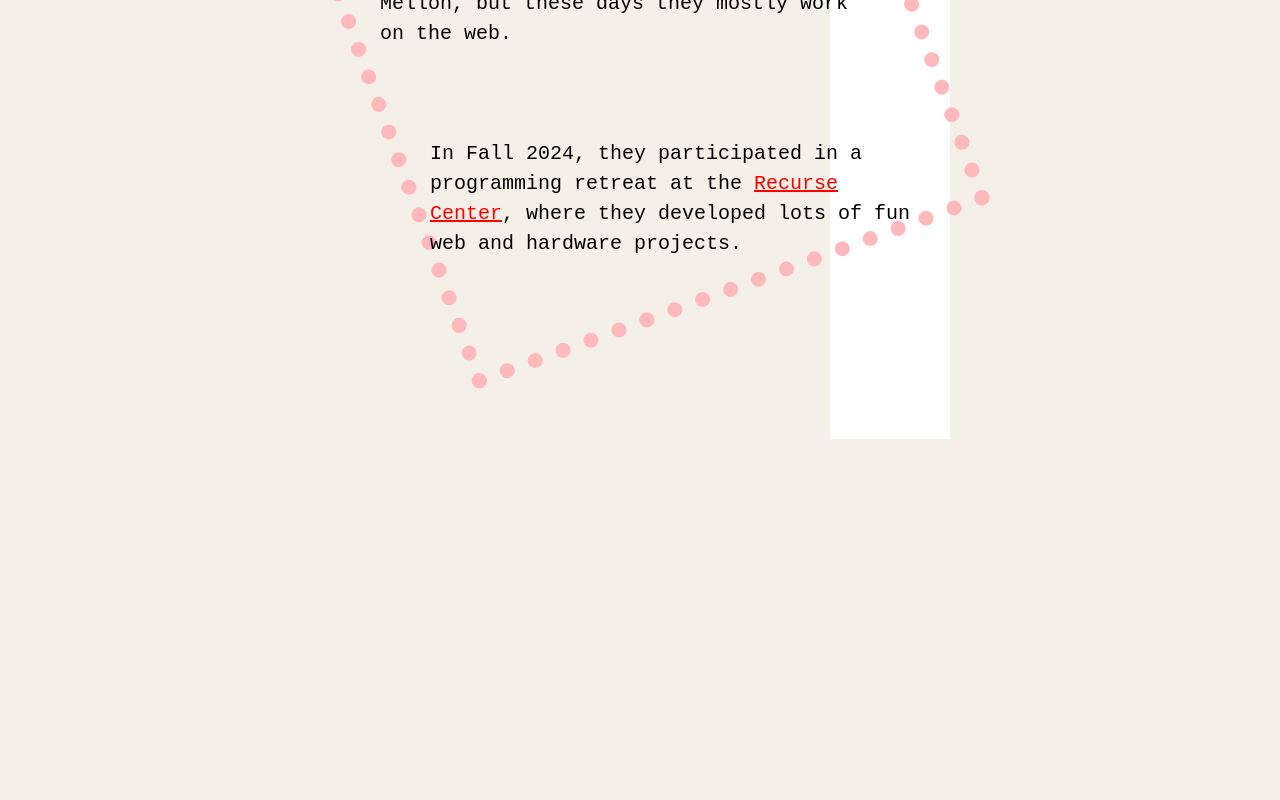
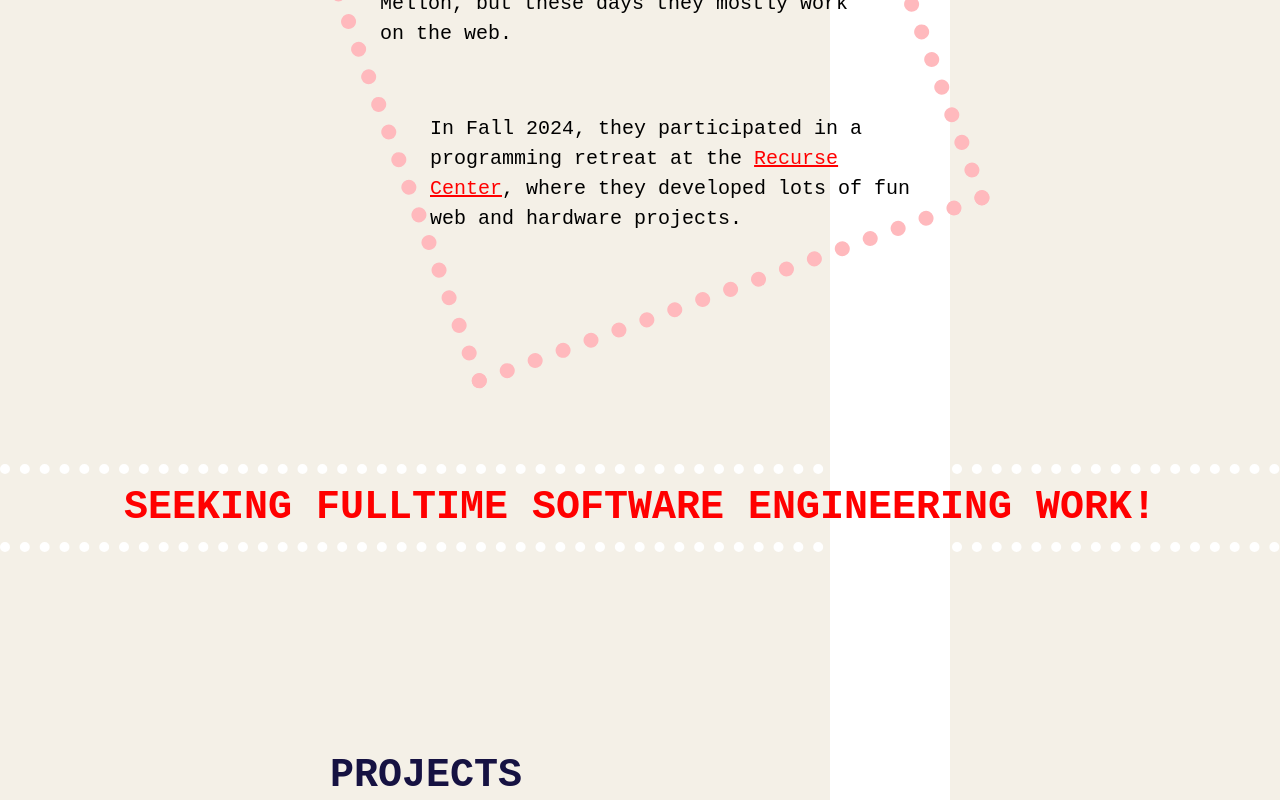
Before and after one commit to shenaichan/gridsite, a Next.js app: page / in a window 1280 px wide. Shown: the part 961-1761 px from the top of the page. Before the commit the page ends 1400 px from the top, so only its background shows below. Built offline with nearby package versions, Linux system fonts and the light colour scheme; a web font is replaced by a local one.

Commit message:
added a dash of desperation

```diff
--- /dev/null
+++ b/app/_project.tsx
@@ -0,0 +1,5 @@
+function Project() {
+  return <div>hello world!</div>;
+}
+
+export default Project;
--- a/app/base.module.css
+++ b/app/base.module.css
@@ -3,7 +3,7 @@
   grid-template-columns: 1fr 60px 440px repeat(2, 60px) 1fr;
   grid-template-rows:
     minmax(800px, auto)
-    repeat(2, 300px) 1fr;
+    275px 350px auto 200px 1fr;
 }
 
 #littleInfra {
@@ -14,6 +14,43 @@
   grid-template-rows: 100px repeat(8, 60px) 1fr 220px;
   grid-area: 1 / 1 / 2 / -1;
 }
+
+.projects {
+  font-size: 40px;
+  font-family: var(--font-martian);
+  font-weight: 600;
+  color: var(--main-text-color);
+  grid-area: 6 / 2 / 7 / -2;
+  line-height: 1.2;
+}
+
+.desperation {
+  font-size: 40px;
+  font-family: var(--font-martian);
+  font-weight: 600;
+  color: var(--emph-text-color);
+  grid-area: 4 / 1 / 5 / -1;
+  text-align: center;
+  line-height: 1.2;
+  border-top: 10px dotted white;
+  border-bottom: 10px dotted white;
+  /* background-color: white; */
+  padding: 10px;
+  /* white-space: nowrap; */
+  /* animation: marquee 12s linear infinite; */
+}
+
+/* @keyframes marquee {
+  0% {
+    transform: translateX(10px);
+  }
+  50% {
+    transform: translateX(calc(-1500px + 100%));
+  }
+  100% {
+    transform: translateX(10px);
+  }
+} */
 
 .myName {
   font-size: 60px;
--- a/app/page.tsx
+++ b/app/page.tsx
@@ -1,4 +1,5 @@
 import css from "./base.module.css";
+// import Project from "./_project";
 
 const first = "✸SHENAI".split("");
 const last = "CHAN".split("");
@@ -96,6 +97,13 @@ export default function Home() {
           and hardware projects.
         </p>
       </div>
+      <div className={css.desperation}>
+        SEEKING FULLTIME SOFTWARE ENGINEERING WORK!
+      </div>
+      <div className={css.projects}>
+        <p>PROJECTS</p>
+        {/* <Project /> */}
+      </div>
     </div>
   );
 }
```
